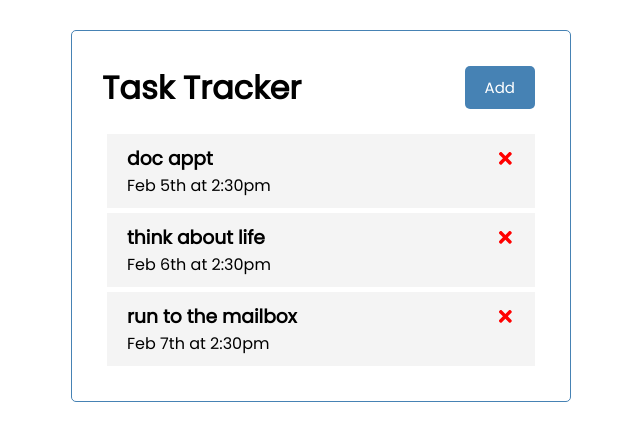
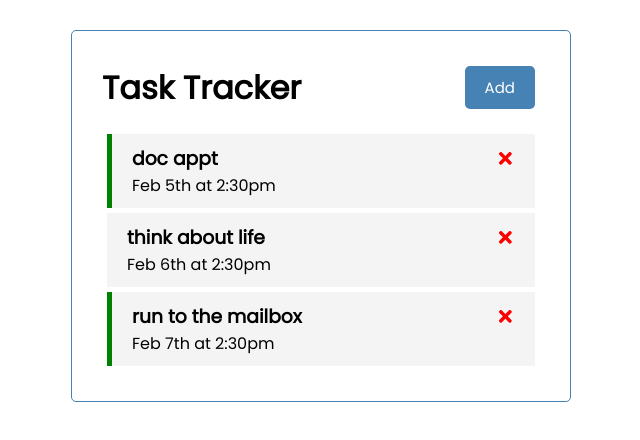
Before and after one commit to gbolli/react-task-tracker, a React (Create React App) app: page / in a window 1280 px wide. Shown: the top 440 px of the page, without its empty margins (319-959 px from the left). Built offline with nearby package versions, Linux system fonts and the light colour scheme.

Commit message:
Add toggleReminder and pass through to task onDoubleClick.   Add reminder class to task div if true.

```diff
--- a/src/App.js
+++ b/src/App.js
@@ -29,10 +29,22 @@
       setTasks(tasks.filter(task => task.id !== id))
   }
 
+  // Toggle Reminder
+  const toggleReminder = (id) => {
+      setTasks(tasks.map(task => task.id === id ? task.reminder = { ...task, reminder: !task.reminder} : task))
+  }
+
   return (
     <div className="container">
       <Header />
-      <Tasks tasks={tasks} onDelete={deleteTask} />
+      { tasks.length > 0 ?
+        (<Tasks
+            tasks={tasks}
+            onDelete={deleteTask}
+            onToggle={toggleReminder}
+        />) :
+        ('No tasks to show')
+      }
     </div>
   )
 }
--- a/src/components/Task.js
+++ b/src/components/Task.js
@@ -1,8 +1,10 @@
 import { FaTimes } from 'react-icons/fa'
 
-const Task = ({ task, onDelete }) => {
+const Task = ({ task, onDelete, onToggle }) => {
   return (
-    <div className="task">
+    <div
+      className={`task ${task.reminder ? 'reminder' : ''}`}
+      onDoubleClick={() => onToggle(task.id)}>
         <h3>
             {task.text}
                 <FaTimes
--- a/src/components/Tasks.js
+++ b/src/components/Tasks.js
@@ -1,11 +1,16 @@
 import { useState } from 'react'
 import Task from './Task'
 
-const Tasks = ({ tasks, onDelete }) => {
+const Tasks = ({ tasks, onDelete, onToggle }) => {
     return (
         <>
             {tasks.map(task => (
-                <Task key={task.id} task={task} onDelete={onDelete} />
+                <Task
+                    key={task.id}
+                    task={task}
+                    onDelete={onDelete}
+                    onToggle={onToggle}
+                />
             ))}
         </>
     )
```
